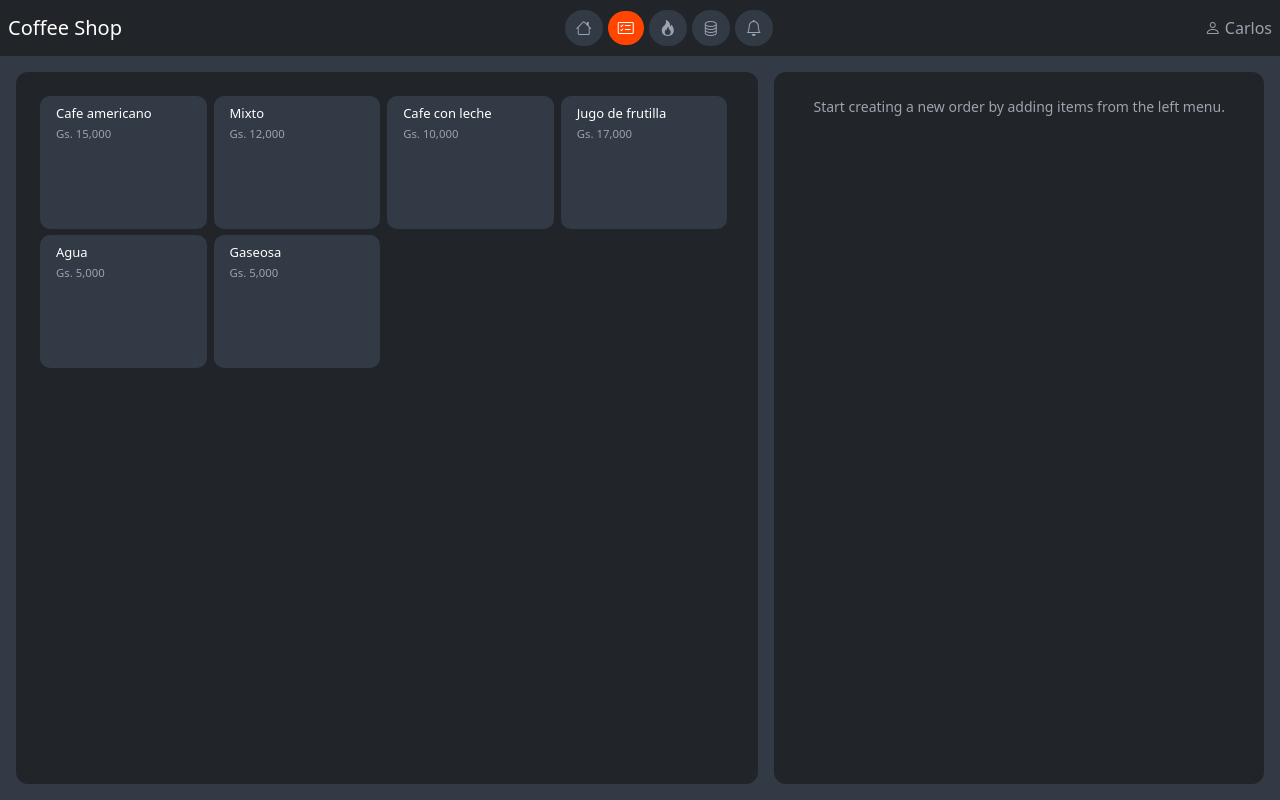
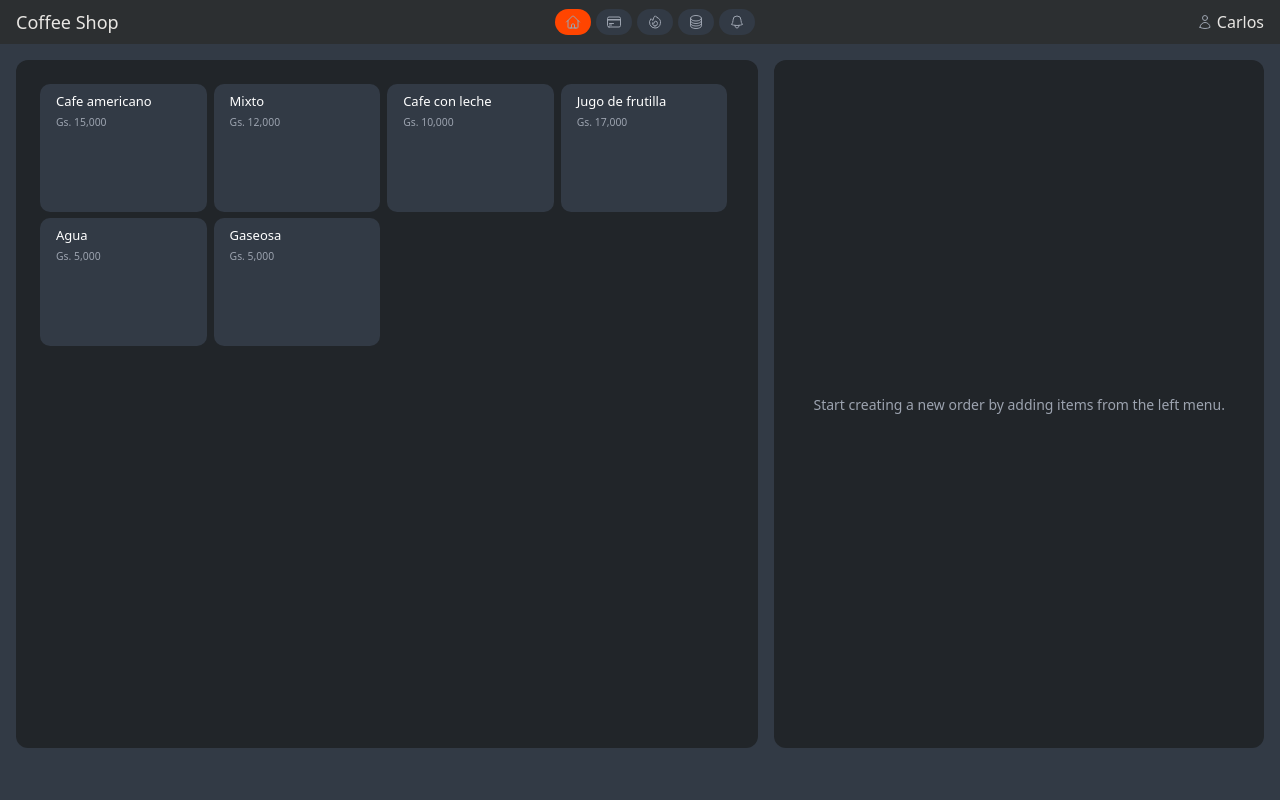
Before and after one commit to swnat/bootcamp-mitic, a React (Create React App) app: page / in a window 1280 px wide. Built offline with nearby package versions, Linux system fonts and the light colour scheme.

Commit message:
Remove bootstrap Add tailwind Raplace some bootstrap styles for tailwind styles

```diff
--- a/package.json
+++ b/package.json
@@ -3,6 +3,7 @@
   "version": "0.1.0",
   "private": true,
   "dependencies": {
+    "@heroicons/react": "^2.0.13",
     "@testing-library/jest-dom": "^5.16.5",
     "@testing-library/react": "^13.4.0",
     "@testing-library/user-event": "^13.5.0",
@@ -34,5 +35,8 @@
       "last 1 firefox version",
       "last 1 safari version"
     ]
+  },
+  "devDependencies": {
+    "tailwindcss": "^3.2.4"
   }
 }
--- a/public/index.html
+++ b/public/index.html
@@ -15,9 +15,6 @@
       user's mobile device or desktop. See https://developers.google.com/web/fundamentals/web-app-manifest/
     -->
     <link rel="manifest" href="%PUBLIC_URL%/manifest.json" />
-    <link href="https://cdn.jsdelivr.net/npm/bootstrap@5.2.3/dist/css/bootstrap.min.css" rel="stylesheet"
-      integrity="sha384-rbsA2VBKQhggwzxH7pPCaAqO46MgnOM80zW1RWuH61DGLwZJEdK2Kadq2F9CUG65" crossorigin="anonymous" />
-    <link rel="stylesheet" href="https://cdn.jsdelivr.net/npm/bootstrap-icons@1.10.2/font/bootstrap-icons.css">
     <!--
       Notice the use of %PUBLIC_URL% in the tags above.
       It will be replaced with the URL of the `public` folder during the build.
--- a/src/App.js
+++ b/src/App.js
@@ -1,4 +1,5 @@
 import { useState } from "react"
+import {HomeIcon, FireIcon, BellIcon, CreditCardIcon, UserIcon, CircleStackIcon } from "@heroicons/react/24/outline"
 
 import Orders from "./components/Orders"
 import "./App.css"
@@ -10,40 +11,39 @@ function App() {
     setOrders(prevState => [...prevState, order])
   }
 
-  console.table(orders)
-
   return (
-    <main className="d-flex flex-column h-100">
-      <nav className="navbar navbar-dark bg-dark d-flex align-items-center p-2">
-        <div className="d-flex align-items-center">
-          <p className="navbar-brand">Coffee Shop</p>
+    <main className="flex flex-col h-full">
+      <nav className="relative flex py-2 px-4 text-white bg-dark flex items-center justify-between">
+        <div className="flex items-center">
+          <p className="text-lg">Coffee Shop</p>
         </div>
 
-        <div className="menuItems d-flex align-items-center">
-          <button className="btn menuItem">
-            <i className="bi bi-house"></i>
-          </button>
+        <div className="menuItems flex items-center">
           <button className="btn menuItem active">
-            <i className="bi bi-card-checklist"></i>
+            <HomeIcon className="text-gray h-4 w-4" />
           </button>
           <button className="btn menuItem">
-            <i className="bi bi-fire"></i>
+            <CreditCardIcon className="text-gray h-4 w-4" />
           </button>
           <button className="btn menuItem">
-            <i className="bi bi-database"></i>
+            <FireIcon className="text-gray h-4 w-4" />
           </button>
           <button className="btn menuItem">
-            <i className="bi bi-bell"></i>
+            <CircleStackIcon className="text-gray h-4 w-4" />
+          </button>
+          <button className="btn menuItem">
+            <BellIcon className="text-gray h-4 w-4" />
           </button>
         </div>
 
-        <div className="d-flex align-items-center">
-          <span className="text-muted-dark">
-            <i className="bi bi-person"></i> Carlos
+        <div className="flex items-center gap-1">
+            <UserIcon className="text-gray h-4 w-4" />
+          <span>
+          Carlos
           </span>
         </div>
       </nav>
-      <div className="h-90 p-2 flex-grow-1">
+      <div className="h-[90%] p-2 grow-1">
         <Orders handleAddOrder={addOrder} />
       </div>
     </main>
--- a/src/components/Order.jsx
+++ b/src/components/Order.jsx
@@ -1,18 +1,20 @@
+import { TrashIcon } from "@heroicons/react/24/outline";
+const NewOrder = ({ order, onPlaceOrder }) => {
+  const placeOrderHandler = () => {
+    onPlaceOrder();
+  };
 
-const NewOrder = ({ order, onPlaceOrder }) => {
-
-  const placeOrderHandler = () => {
-    onPlaceOrder()
-  }
-
-  if(order.items.length < 1){
+  if (order.items.length < 1) {
     return (
       <div className="mat justify-center">
-        <p className="text-muted-dark lead" style={{textAlign: 'center', fontSize: '14px'}}>
+        <p
+          className="text-muted-dark lead"
+          style={{ textAlign: "center", fontSize: "14px" }}
+        >
           Start creating a new order by adding items from the left menu.
         </p>
       </div>
-    )
+    );
   }
 
   return (
@@ -22,11 +24,11 @@ const NewOrder = ({ order, onPlaceOrder }) => {
         <small className="text-muted-dark">Jessica S.</small>
         <hr />
         <div className="orderTitles">
-        <span style={{width: '25%'}}>Qty.</span>
-          <span style={{width: '45%'}}>Description</span>
-          <span style={{width: '15%'}}>Price</span>
-          <button className="btn editItemBtb" style={{visibility: 'hidden'}}>
-            <i className="bi bi-trash3"></i>
+          <span style={{ width: "25%" }}>Qty.</span>
+          <span style={{ width: "45%" }}>Description</span>
+          <span style={{ width: "15%" }}>Price</span>
+          <button className="btn editItemBtn" style={{ visibility: "hidden" }}>
+            <TrashIcon className="text-gray h-4 2-4" />
           </button>
         </div>
       </div>
@@ -43,14 +45,21 @@ const NewOrder = ({ order, onPlaceOrder }) => {
                 <i className="bi bi-plus"></i>
               </button>
             </div>
-            <p style={{width: '45%', overflow: 'hidden', textOverflow: 'ellipsis', whiteSpace: 'nowrap'}}>
+            <p
+              style={{
+                width: "45%",
+                overflow: "hidden",
+                textOverflow: "ellipsis",
+                whiteSpace: "nowrap",
+              }}
+            >
               {orderItem.product.name}
             </p>
-            <p style={{width: '15%', textAlign: 'center'}}>
+            <p style={{ width: "15%", textAlign: "center" }}>
               {(orderItem.product.price * orderItem.amount).toLocaleString()}
             </p>
             <button className="btn editItemBtn">
-              <i className="bi bi-trash3"></i>
+              <TrashIcon className="text-gray h-4 2-4" />
             </button>
           </div>
         ))}
@@ -58,13 +67,20 @@ const NewOrder = ({ order, onPlaceOrder }) => {
 
       <div className="orderFooter">
         <small className="text-muted-dark">Total</small>
-        <p><small>Gs. </small>{order.total.toLocaleString()}</p>
+        <p>
+          <small>Gs. </small>
+          {order.total.toLocaleString()}
+        </p>
       </div>
-      <button type="button" className="btn btn-primary orderBtn" onClick={placeOrderHandler}>
-          Place Order
-        </button>
+      <button
+        type="button"
+        className="btn btn-primary orderBtn"
+        onClick={placeOrderHandler}
+      >
+        Place Order
+      </button>
     </div>
-  )
-}
+  );
+};
 
-export default NewOrder
+export default NewOrder;
--- a/src/components/Orders.jsx
+++ b/src/components/Orders.jsx
@@ -45,7 +45,7 @@ const Orders = ({handleAddOrder}) => {
   }
 
   return (
-    <div className="createOrderContainer h-100 d-flex">
+    <div className="createOrderContainer h-full flex">
       <div className="menuContainer w-70 p-2">
         <Menu onClickProduct={addItemToOrder} />
       </div>
--- a/src/index.css
+++ b/src/index.css
@@ -1,9 +1,13 @@
-@import url('https://fonts.googleapis.com/css?family=Inter');
+@import url("https://fonts.googleapis.com/css?family=Inter");
+
+@import "tailwindcss/base";
+@import "tailwindcss/components";
+@import "tailwindcss/utilities";
 
 body {
   /*font-family: 'Inter';*/
   margin: 0;
-  background-color: #323A45;
+  background-color: #323a45;
   height: 100vh;
 }
 
@@ -12,7 +16,7 @@ body {
 }
 
 code {
-  font-family: source-code-pro, Menlo, Monaco, Consolas, 'Courier New',
+  font-family: source-code-pro, Menlo, Monaco, Consolas, "Courier New",
     monospace;
 }
 
@@ -31,6 +35,7 @@ hr {
 .btn:hover {
   color: #ffffff;
 }
+
 .btn.active {
   background-color: orangered;
   color: #ffffff;
@@ -81,7 +86,7 @@ hr {
 }
 
 .item {
-  background-color: #323A45;
+  background-color: #323a45;
   padding: 0.5rem;
   margin-bottom: 0.5rem;
   border-radius: 4px;
@@ -114,7 +119,6 @@ hr {
   border-radius: 50%;
   width: 36px;
   height: 36px;
-
   display: flex;
   align-items: center;
   justify-content: center;
@@ -237,10 +241,10 @@ hr {
 
 @media (min-width: 768px) and (max-width: 1296px) {
   .menuContainer {
-      width: 60%
+    width: 60%;
   }
   .orderContainer {
-      width: 40%
+    width: 40%;
   }
 }
 
@@ -249,10 +253,10 @@ hr {
     flex-direction: column;
   }
   .menuContainer {
-      width: 100%
+    width: 100%;
   }
   .orderContainer {
-      width: 100%
+    width: 100%;
   }
 }
 
--- /dev/null
+++ b/tailwind.config.js
@@ -0,0 +1,14 @@
+/** @type {import('tailwindcss').Config} */
+module.exports = {
+  content: ["./src/**/*.{js,jsx,ts,tsx}"],
+  theme: {
+    extend: {
+      colors: {
+        gray: '#9ca3af',
+        dark: 'rgb(44 47 49)',
+        white: 'rgb(232 230 227)'
+      }
+    },
+  },
+  plugins: [],
+}
```
Also changed, not shown: 1 other file (tests, documents, lock files or other folders). Lines whose indentation alone changed are shown as unchanged.
